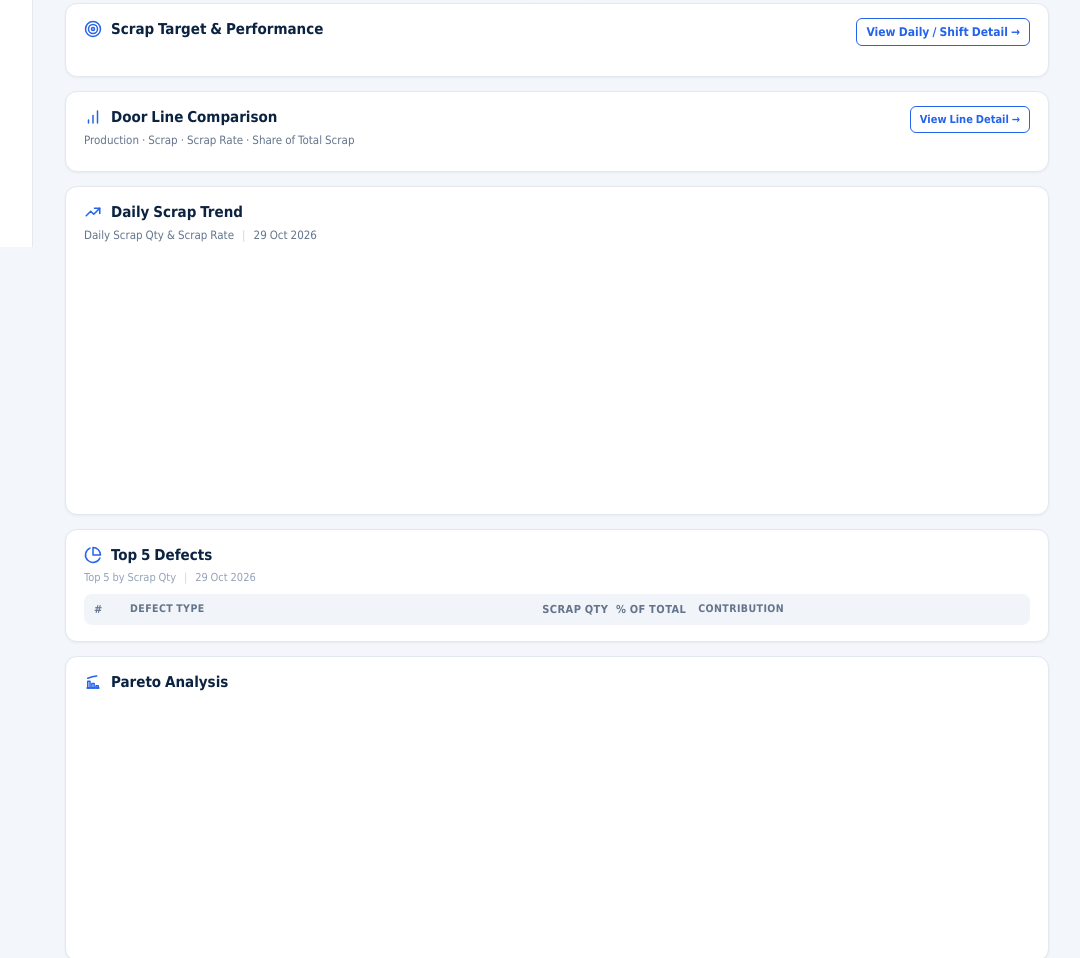
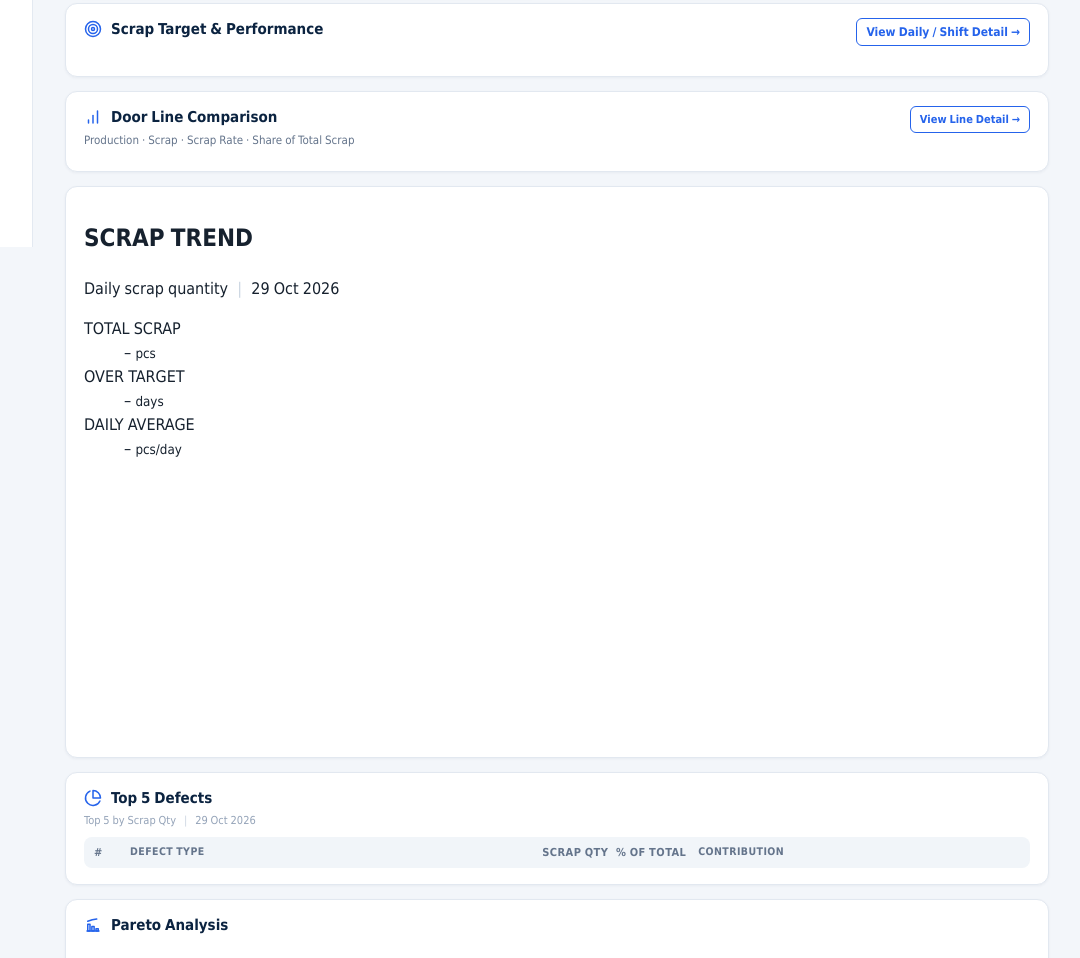
Before and after one commit to KP12264/quality-dashboard, a plain HTML site: page index.html in a window 1280 px wide. Shown: the part 553-1511 px from the top of the page, without its empty margins (199-1279 px from the left). Drawn offline with nearby package versions, Linux system fonts and the light colour scheme; no server answers; a web font is replaced by a local one.

Commit message:
Add files via upload

```diff
--- a/index.html
+++ b/index.html
@@ -11,7 +11,7 @@
 <link href="https://fonts.googleapis.com/css2?family=IBM+Plex+Sans+Thai+Looped:wght@400;500;600;700&display=swap" rel="stylesheet">
 <link rel="stylesheet" href="styles.css">
 <!-- Dashboard V5 look. Scoped to body.qd-v5, loaded only by this page. -->
-<link rel="stylesheet" href="css/dashboard-v5.css?v=20261016-f1">
+<link rel="stylesheet" href="css/dashboard-v5.css?v=20261021-st1">
 
 <script src="https://cdnjs.cloudflare.com/ajax/libs/Chart.js/4.5.0/chart.umd.min.js"></script>
 <script src="https://www.gstatic.com/firebasejs/10.13.0/firebase-app-compat.js"></script>
@@ -214,17 +214,26 @@
         </section>
     </div>
 
-        <section class="qd-dashboard-section">
-          <div class="qd-dashboard-head-text">
-            <h2>
-              <svg width="18" height="18" viewBox="0 0 24 24" fill="none" stroke="currentColor" stroke-width="2" stroke-linecap="round" stroke-linejoin="round"><polyline points="3 17 9 11 13 15 21 7"/><polyline points="14 7 21 7 21 14"/></svg>
-              Daily Scrap Trend
-            </h2>
-            <div class="qd-panel-note">Daily Scrap Qty &amp; Scrap Rate <span class="qd-sep">|</span> <span id="scrapTrendRangeLabel"></span></div>
+        <!-- Scrap Trend (V5): bars coloured by the central target evaluator; KPIs from the same data. -->
+        <section class="qd-dashboard-section v5-trend" id="scrapTrendCard" aria-labelledby="scrapTrendTitle">
+          <div class="v5-trend-head">
+            <div class="v5-trend-titles">
+              <h2 id="scrapTrendTitle">SCRAP TREND</h2>
+              <div class="v5-trend-sub">Daily scrap quantity <span class="qd-sep">|</span> <span id="scrapTrendRangeLabel"></span></div>
+            </div>
+            <dl class="v5-trend-kpis">
+              <div class="v5-trend-kpi" id="trendKpiTotal" tabindex="0"><dt>TOTAL SCRAP</dt><dd><span id="trendTotal">–</span> <small>pcs</small></dd></div>
+              <div class="v5-trend-kpi" id="trendKpiOver" tabindex="0"><dt>OVER TARGET</dt><dd><span id="trendOver">–</span> <small id="trendOverUnit">days</small></dd></div>
+              <div class="v5-trend-kpi" id="trendKpiAvg" tabindex="0"><dt>DAILY AVERAGE</dt><dd><span id="trendAvg">–</span> <small>pcs/day</small></dd></div>
+            </dl>
           </div>
-          <div class="qd-chart-holder qd-dashboard-trend-chart" id="scrapTrendChartHolder">
-            <canvas id="scrapTrendChart"></canvas>
+          <div class="v5-trend-legend" id="trendLegend"></div>
+          <div class="v5-trend-scroll">
+            <div class="qd-chart-holder qd-dashboard-trend-chart v5-trend-chart" id="scrapTrendChartHolder">
+              <canvas id="scrapTrendChart" role="img" aria-label="Daily scrap quantity chart"></canvas>
+            </div>
           </div>
+          <p class="v5-trend-note" id="trendNote"></p>
         </section>
 
     <div class="qd-dashboard-row qd-dashboard-row-defects" id="paretoLayout">
@@ -276,6 +285,6 @@
 <script src="js/quality-adapter.js?v=20261015-3"></script>
 <script src="js/target-evaluator.js?v=20261015-3"></script>
 <script src="js/improvement-adapter.js?v=20261015-3"></script>
-<script src="js/dashboard.js?v=20261021-p1"></script>
+<script src="js/dashboard.js?v=20261021-st1"></script>
 </body>
 </html>
```
